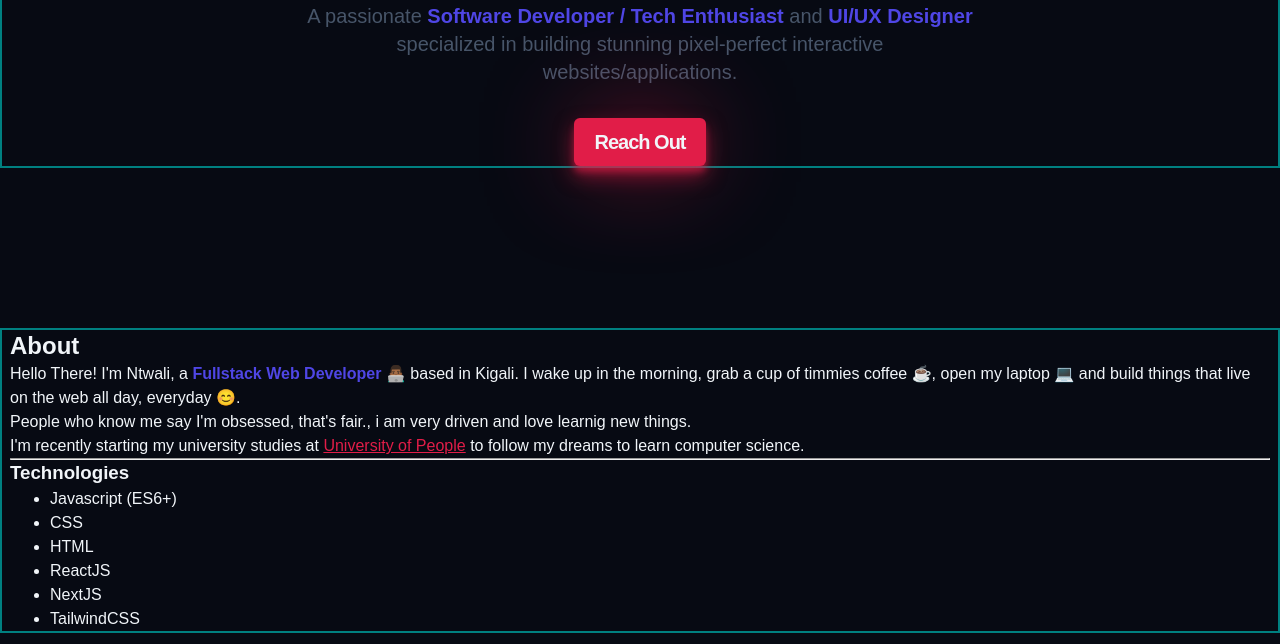
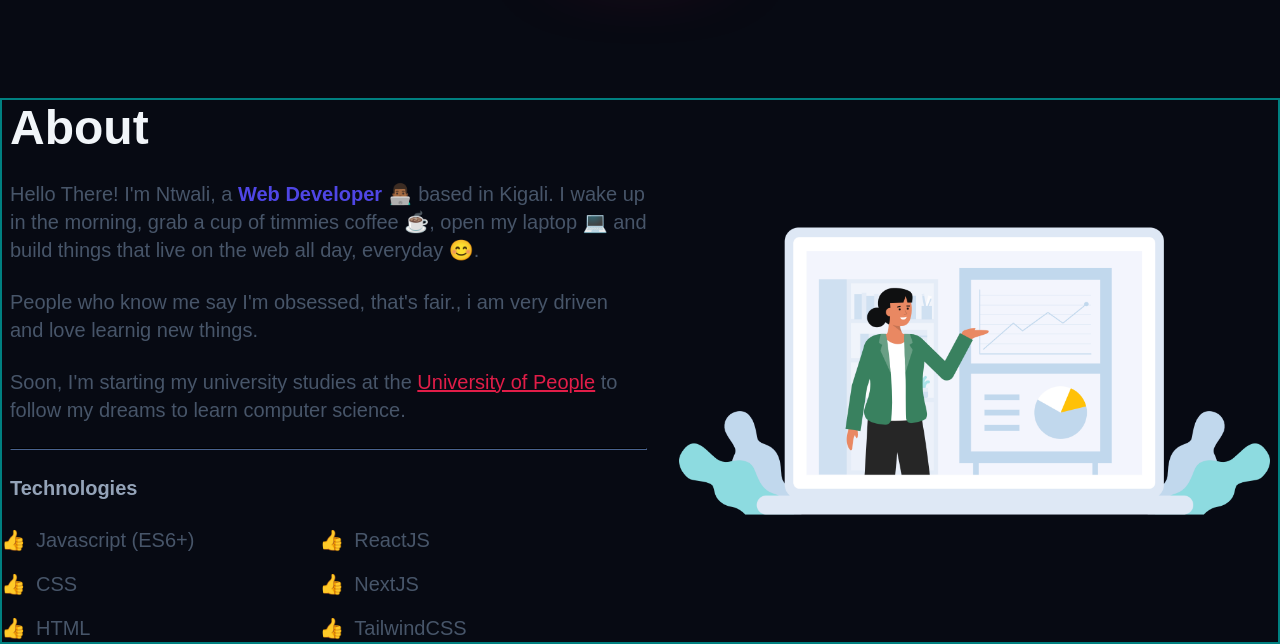
Before and after one commit to Iam-Donat/Projects-Repo, a plain HTML site: page index.html in a window 1280 px wide. Shown: the part 884-1528 px from the top of the page. Drawn offline with Linux system fonts and the light colour scheme; a web font is replaced by a local one.

Commit message:
about section done 👌🏾👌🏾

```diff
--- /dev/null
+++ b/components/about.css
@@ -0,0 +1,146 @@
+.about {
+  display: flex;
+  flex-direction: column;
+  gap: 1rem;
+}
+
+.about__content {
+  display: flex;
+  flex-direction: column;
+  gap: 1rem;
+}
+
+.about__title {
+  font-size: var(--size-2xl);
+  color: var(-clr-light);
+}
+
+.about__description {
+  max-width: 60ch;
+  font-size: var(--size-sm);
+  color: var(--clr-slate600);
+}
+
+.about__hr {
+  border-color: var(--clr-slate800);
+}
+
+.about__subtitle {
+  font-size: var(--size-sm);
+  color: var(--clr-slate400);
+}
+
+.about__ul-container {
+  display: flex;
+}
+
+.about__ul {
+  display: flex;
+  flex-direction: column;
+  gap: 1em;
+  list-style-type: '\1f44d';
+  padding-left: 1em;
+  flex: 1;
+}
+
+.about__list {
+  font-size: var(--size-sm);
+  color: var(--clr-slate600);
+}
+
+.about__list::before {
+  content: '';
+  margin-left: .5em;
+}
+
+/* xs */
+@media (min-width: 475px) {
+  .about {
+    gap: 1.5rem;
+  }
+
+  .about__content {
+    gap: 1.5rem;
+  }
+
+  .about__title {
+    font-size: var(--size-3xl);
+  }
+
+  .about__description {
+    font-size: var(--size-base);
+  }
+
+  .about__subtitle {
+    font-size: var(--size-base);
+  }
+
+  .about__list {
+    font-size: var(--size-base);
+  }
+}
+
+/* sm */
+@media (min-width: 640px) {
+  .about__img-wrapper {
+    margin: 0 auto;
+  }
+
+  .about__img {
+    width: 38.75rem;
+  }
+}
+
+/* md */
+/* @media (min-width: 768px) {} */
+
+/* lg */
+@media (min-width: 1024px) {
+  .about {
+    gap: 2rem;
+  }
+
+  .about {
+    flex-direction: row;
+    justify-content: space-between;
+    align-items: center;
+  }
+
+  .about__title {
+    font-size: var(--size-4xl);
+  }
+
+  .about__description {
+    font-size: var(--size-lg);
+  }
+
+  .about__subtitle {
+    font-size: var(--size-lg);
+  }
+
+  .about__list {
+    font-size: var(--size-lg);
+  }
+}
+
+/* xl */
+@media (min-width: 1280px) {
+  .about__title {
+    font-size: var(--size-5xl);
+  }
+
+  .about__description {
+    font-size: var(--size-xl);
+  }
+
+  .about__subtitle {
+    font-size: var(--size-xl);
+  }
+
+  .about__list {
+    font-size: var(--size-xl);
+  }
+}
+
+/* 2xl */
+/* @media (min-width: 1536px) {} */
--- a/index.html
+++ b/index.html
@@ -11,6 +11,7 @@
   <link rel="stylesheet" href="./styles/utils.css">
   <link rel="stylesheet" href="./components/header.css">
   <link rel="stylesheet" href="./components/hero.css">
+  <link rel="stylesheet" href="./components/about.css">
   <link rel="stylesheet" href="./styles/style.css">
   <link rel="stylesheet" href="./styles/modern-normalize.css">
 
@@ -64,7 +65,7 @@
         Hi, I'm Ntwali 👋🏾
       </h2>
       <h1 class="hero__title">
-        FULLSTACK<br>SOFTWARE - DEVELOPER<br>👨🏾‍💻
+        SOFTWARE<br>DEVELOPER👨🏾‍💻
       </h1>
       <p class="hero__description">
         A passionate <strong>Software Developer / Tech Enthusiast</strong> and <strong>UI/UX Designer</strong>
@@ -75,32 +76,41 @@
     </section>
 
     <section class="about container section">
-      <div>
-        <h1>About</h1>
-        <p>
-          Hello There! I'm Ntwali, a <strong>Fullstack Web Developer 👨🏾‍💻</strong> based in Kigali. I wake up in the
+      <div class="about__content">
+        <h1 class="about__title">About</h1>
+        <p class="about__description">
+          Hello There! I'm Ntwali, a <strong>Web Developer 👨🏾‍💻</strong> based in Kigali. I wake up in the
           morning,
           grab a cup of timmies coffee ☕, open my laptop 💻 and build things that live on the web all day, everyday 😊.
         </p>
-        <p>
+        <p class="about__description">
           People who know me say I'm obsessed, that's fair., i am very driven and love learnig new things.
         </p>
-        <p>
-          I'm recently starting my university studies at <a href="#">University of People</a> to follow my dreams to
+        <p class="about__description">
+          Soon, I'm starting my university studies at the <a href="#">University of People</a> to follow my dreams to
           learn computer science.
         </p>
-        <hr>
-        <h3>Technologies</h3>
-        <ul>
-          <li>Javascript (ES6+)</li>
-          <li>CSS</li>
-          <li>HTML</li>
-          <li>ReactJS</li>
-          <li>NextJS</li>
-          <li>TailwindCSS</li>
-        </ul>
+
+        <hr class="about__hr">
+
+        <h3 class="about__subtitle">Technologies</h3>
+
+        <div class="about__ul-container">
+          <ul class="about__ul">
+            <li class="about__list">Javascript (ES6+)</li>
+            <li class="about__list">CSS</li>
+            <li class="about__list">HTML</li>
+          </ul>
+          <ul class="about__ul">
+            <li class="about__list">ReactJS</li>
+            <li class="about__list">NextJS</li>
+            <li class="about__list">TailwindCSS</li>
+          </ul>
+        </div>
       </div>
-      <div></div>
+      <div class="about__img-wrapper">
+        <img class="about__img" src="./public/Virtual.png" alt="about image">
+      </div>
     </section>
     <!-- <section></section> -->
     <!-- <section></section> -->
```
